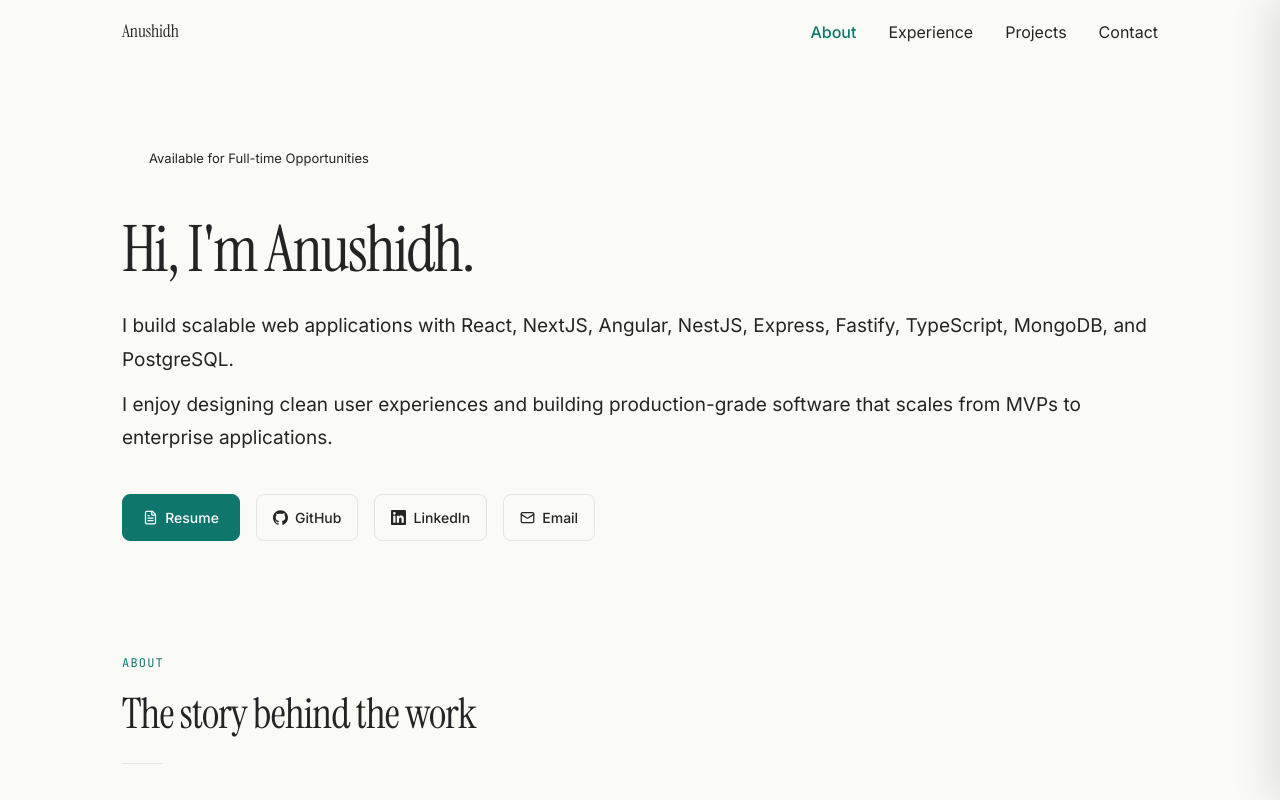
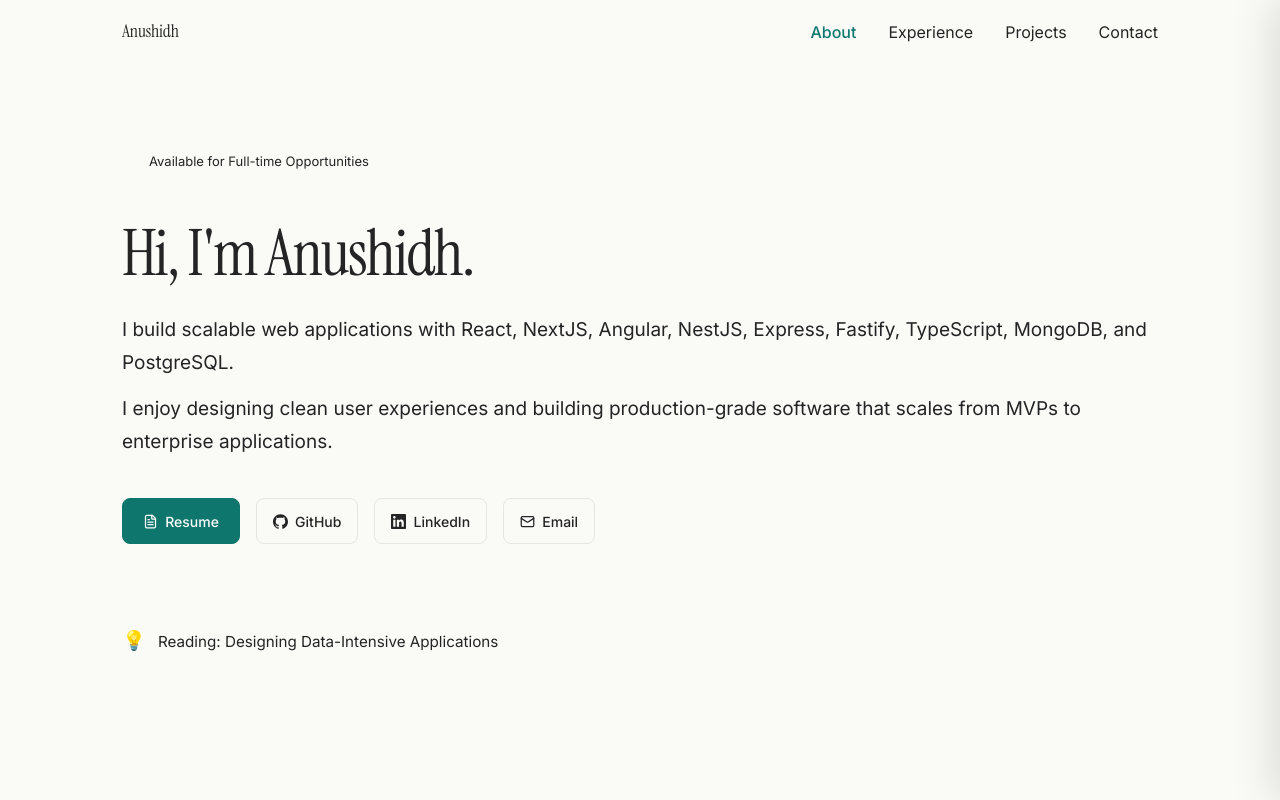
Before and after one commit to Anushidh/my-portfolio, a Next.js app: page / in a window 1280 px wide. Shown: the top 800 px of the page. Built offline with nearby package versions, Linux system fonts and the light colour scheme.

Commit message:
UI Updates: Contact layout, signature style, and hero slider

```diff
--- a/app/layout.tsx
+++ b/app/layout.tsx
@@ -1,5 +1,5 @@
 import type { Metadata } from "next";
-import { Inter, Instrument_Serif, JetBrains_Mono } from "next/font/google";
+import { Inter, Instrument_Serif, JetBrains_Mono, Caveat } from "next/font/google";
 import "./globals.css";
 
 const inter = Inter({
@@ -19,6 +19,12 @@ const instrumentSerif = Instrument_Serif({
 const jetbrainsMono = JetBrains_Mono({
   subsets: ["latin"],
   variable: "--font-jetbrains-mono",
+  display: "swap",
+});
+
+const caveat = Caveat({
+  subsets: ["latin"],
+  variable: "--font-caveat",
   display: "swap",
 });
 
@@ -72,7 +78,7 @@ export default function RootLayout({
   return (
     <html
       lang="en"
-      className={`${inter.variable} ${instrumentSerif.variable} ${jetbrainsMono.variable}`}
+      className={`${inter.variable} ${instrumentSerif.variable} ${jetbrainsMono.variable} ${caveat.variable}`}
     >
       <body>{children}</body>
     </html>
--- a/components/Contact.tsx
+++ b/components/Contact.tsx
@@ -1,6 +1,8 @@
 import FadeIn from "./FadeIn";
 import SectionDivider from "./SectionDivider";
 import { Mail, FileText } from "lucide-react";
+import TerminalQuote from "./TerminalQuote";
+import LocalTime from "./LocalTime";
 
 function GithubIcon({ size = 16 }: { size?: number }) {
   return (
@@ -106,6 +108,10 @@ export default function Contact() {
         </p>
       </FadeIn>
 
+      <div style={{ marginBottom: "2rem" }}>
+        <LocalTime />
+      </div>
+
       <div className="contact-grid">
         {contactLinks.map((link, i) => {
           const Icon = link.icon;
@@ -170,6 +176,37 @@ export default function Contact() {
           );
         })}
       </div>
+
+      <div className="flex flex-col gap-6" style={{ marginTop: "4rem" }}>
+        <TerminalQuote />
+      </div>
+
+      <FadeIn delay={0.4}>
+        <div style={{ marginTop: "6rem", textAlign: "center" }}>
+          <p
+            style={{
+              fontFamily: "var(--font-instrument-serif)",
+              fontStyle: "italic",
+              fontSize: "2.25rem",
+              color: "var(--color-text-primary)",
+              opacity: 0.9,
+            }}
+          >
+            Let&apos;s build something great together.
+          </p>
+          <p
+            style={{
+              fontFamily: "var(--font-caveat)",
+              fontSize: "3rem",
+              color: "var(--color-accent)",
+              marginTop: "0.5rem",
+              fontWeight: 500,
+            }}
+          >
+            Anushidh
+          </p>
+        </div>
+      </FadeIn>
     </section>
   );
 }
--- a/components/Hero.tsx
+++ b/components/Hero.tsx
@@ -2,6 +2,7 @@
 
 import { motion } from "framer-motion";
 import { FileText, Mail } from "lucide-react";
+import StatusSlider from "./StatusSlider";
 
 // Custom SVG icons for brands not in this lucide version
 function GithubIcon({ size = 16 }: { size?: number }) {
@@ -67,11 +68,13 @@ export default function Hero() {
   return (
     <section
       style={{
-        paddingTop: "140px",
-        paddingBottom: "7rem",
+        minHeight: "100vh",
+        display: "flex",
+        flexDirection: "column",
+        justifyContent: "center",
         maxWidth: "1100px",
         margin: "0 auto",
-        padding: "140px 2rem 7rem",
+        padding: "0 2rem",
       }}
     >
       {/* Availability badge */}
@@ -216,6 +219,14 @@ export default function Hero() {
           );
         })}
       </motion.div>
+
+      <motion.div
+        initial={{ opacity: 0 }}
+        animate={{ opacity: 1 }}
+        transition={{ duration: 0.8, delay: 0.6 }}
+      >
+        <StatusSlider />
+      </motion.div>
     </section>
   );
 }
--- /dev/null
+++ b/components/LocalTime.tsx
@@ -0,0 +1,52 @@
+"use client";
+
+import { useState, useEffect } from "react";
+import FadeIn from "./FadeIn";
+
+export default function LocalTime() {
+  const [time, setTime] = useState("");
+
+  useEffect(() => {
+    const updateTime = () => {
+      const options: Intl.DateTimeFormatOptions = {
+        timeZone: "Asia/Kolkata",
+        hour: "numeric",
+        minute: "2-digit",
+        hour12: true,
+      };
+      setTime(new Intl.DateTimeFormat("en-US", options).format(new Date()));
+    };
+
+    updateTime();
+    const interval = setInterval(updateTime, 60000); // Update every minute
+    return () => clearInterval(interval);
+  }, []);
+
+  if (!time) return <div style={{ height: "40px" }} />; // Placeholder to prevent layout shift
+
+  return (
+    <FadeIn delay={0.3}>
+      <div
+        style={{
+          display: "flex",
+          alignItems: "center",
+          gap: "0.6rem",
+        }}
+      >
+        <span
+          style={{
+            display: "inline-block",
+            width: "8px",
+            height: "8px",
+            borderRadius: "50%",
+            backgroundColor: "var(--color-accent)",
+            boxShadow: "0 0 8px var(--color-accent)",
+          }}
+        />
+        <p style={{ fontSize: "1rem", color: "var(--color-text-secondary)", fontFamily: "var(--font-mono)" }}>
+          Local time in India: <span style={{ color: "var(--color-text-primary)", fontWeight: 500 }}>{time}</span> &middot; Usually responds within 24 hours
+        </p>
+      </div>
+    </FadeIn>
+  );
+}
--- /dev/null
+++ b/components/StatusSlider.tsx
@@ -0,0 +1,61 @@
+"use client";
+
+import { useState, useEffect } from "react";
+import { motion, AnimatePresence } from "framer-motion";
+
+const statuses = [
+  "Currently hacking on: an AI side-project",
+  "Reading: Designing Data-Intensive Applications",
+  "Listening to: Syntax FM Podcast",
+  "Experimenting with: WebGL and Three.js",
+  "Exploring: Advanced patterns in NestJS",
+];
+
+export default function StatusSlider() {
+  const [index, setIndex] = useState(0);
+
+  useEffect(() => {
+    const timer = setInterval(() => {
+      setIndex((prev) => (prev + 1) % statuses.length);
+    }, 4000); // Change every 4 seconds
+    return () => clearInterval(timer);
+  }, []);
+
+  return (
+    <div
+      style={{
+        marginTop: "5rem",
+        display: "flex",
+        alignItems: "center",
+        gap: "0.75rem",
+        height: "32px",
+        overflow: "hidden",
+        position: "relative",
+      }}
+    >
+      <span style={{ fontSize: "1.2rem" }}>💡</span>
+      <div style={{ position: "relative", flex: 1, height: "100%" }}>
+        <AnimatePresence mode="popLayout">
+          <motion.p
+            key={index}
+            initial={{ y: 30, opacity: 0 }}
+            animate={{ y: 0, opacity: 1 }}
+            exit={{ y: -30, opacity: 0 }}
+            transition={{ duration: 0.5, ease: "easeOut" }}
+            style={{
+              position: "absolute",
+              top: "4px",
+              left: 0,
+              margin: 0,
+              fontSize: "0.95rem",
+              color: "var(--color-text-secondary)",
+              whiteSpace: "nowrap",
+            }}
+          >
+            {statuses[index]}
+          </motion.p>
+        </AnimatePresence>
+      </div>
+    </div>
+  );
+}
--- /dev/null
+++ b/components/TerminalQuote.tsx
@@ -0,0 +1,52 @@
+"use client";
+
+import { useState, useEffect } from "react";
+import FadeIn from "./FadeIn";
+
+const quotes = [
+  "There are only two hard things in Computer Science: cache invalidation and naming things.",
+  "It's not a bug – it's an undocumented feature.",
+  "First, solve the problem. Then, write the code.",
+  "Talk is cheap. Show me the code.",
+  "Programs must be written for people to read, and only incidentally for machines to execute.",
+  "Code is like humor. When you have to explain it, it’s bad.",
+  "Optimism is an occupational hazard of programming: feedback is the treatment.",
+  "Simplicity is the soul of efficiency.",
+  "Before software can be reusable it first has to be usable.",
+  "Make it work, make it right, make it fast.",
+];
+
+export default function TerminalQuote() {
+  const [quote, setQuote] = useState("");
+
+  useEffect(() => {
+    // Pick a random quote on mount to avoid hydration mismatch
+    const randomIndex = Math.floor(Math.random() * quotes.length);
+    setQuote(quotes[randomIndex]);
+  }, []);
+
+  if (!quote) return <div style={{ height: "40px" }} />; // Placeholder to prevent layout shift
+
+  return (
+    <FadeIn delay={0.2}>
+      <div
+        style={{
+          fontFamily: "var(--font-mono)",
+          fontSize: "1rem",
+          color: "var(--color-text-secondary)",
+          display: "flex",
+          alignItems: "flex-start",
+          gap: "0.75rem",
+          padding: "1.5rem 1.75rem",
+          backgroundColor: "var(--color-surface)",
+          border: "1px solid var(--color-border)",
+          borderRadius: "12px",
+          width: "100%",
+        }}
+      >
+        <span style={{ color: "var(--color-accent)", fontWeight: 600 }}>&gt;_</span>
+        <span style={{ lineHeight: 1.6 }}>{quote}</span>
+      </div>
+    </FadeIn>
+  );
+}
```
